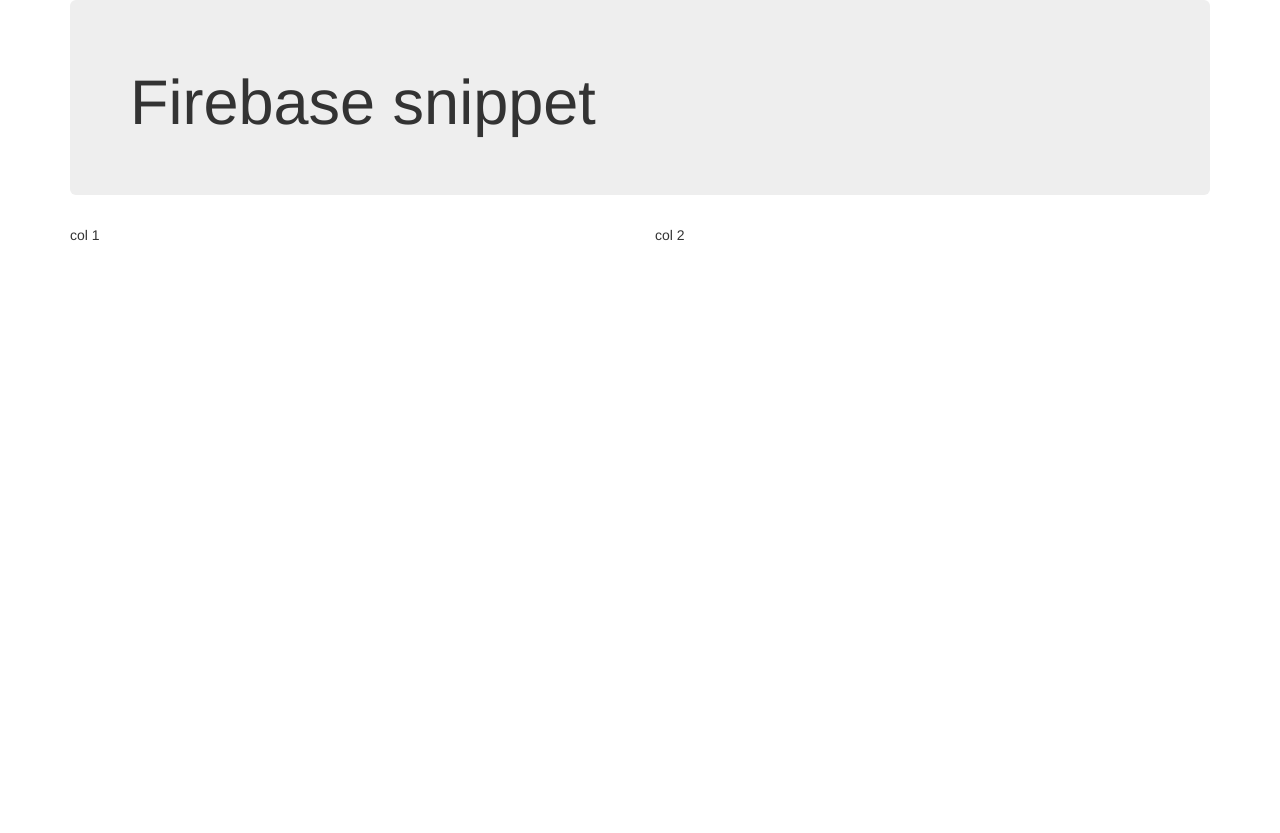
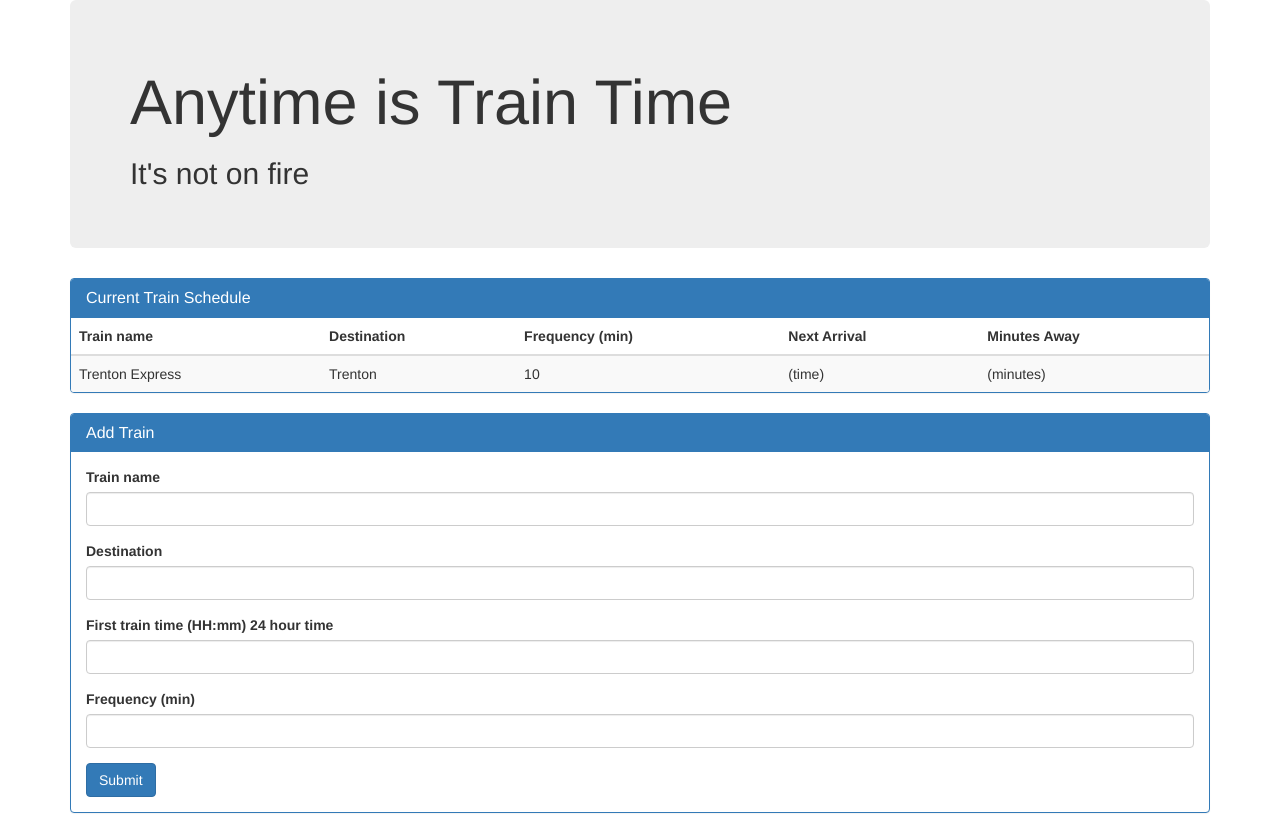
Before and after one commit to cslin82/Train-Scheduler, a plain HTML site: page index.html in a window 1280 px wide. Before the commit the page ends 800 px from the top, so only its background shows below. Drawn offline with nearby package versions, Linux system fonts and the light colour scheme.

Commit message:
Add html panel, table, form

```diff
--- a/index.html
+++ b/index.html
@@ -11,12 +11,70 @@
 <body>
     <div class="container">
         <div class="jumbotron">
-            <h1>Firebase snippet</h1>
+            <h1>Anytime is Train Time</h1>
+            <h2>It's not on fire</h2>
         </div>
-        <div class="row">
-            <div class="col-md-6">col 1</div>
-            <div class="col-md-6">col 2</div>
+        <div class="panel panel-primary">
+            <div class="panel-heading"><h2 class="panel-title">
+                Current Train Schedule
+            </h2></div>
+            <table class="table table-striped">
+                <thead>
+                    <tr>
+                        <th>Train name</th>
+                        <th>Destination</th>
+                        <th>Frequency (min)</th>
+                        <th>Next Arrival</th>
+                        <th>Minutes Away</th>
+                    </tr>
+                </thead>
+                <tbody id="trains-output">
+                    <tr>
+                        <td>Trenton Express</td>
+                        <td>Trenton</td>
+                        <td>10</td>
+                        <td>(time)</td>
+                        <td>(minutes)</td>
+                    </tr>
+
+
+
+                </tbody>
+
+            </table>
         </div>
+
+
+        <div class="panel panel-primary">
+            <div class="panel-heading">
+                <h2 class="panel-title">Add Train</h2>
+            </div>
+            <div class="panel-body">
+                <form action="">
+                    <div class="form-group">
+                        <label for="input-train-name">Train name</label>
+                        <input type="text" name="input-train-name" id="input-train-name" class="form-control">
+                    </div>
+                    <div class="form-group">
+                        <label for="input-destination">Destination</label>
+                        <input type="text" name="input-destination" id="input-destination" class="form-control">
+                    </div>
+                    <div class="form-group">
+                        <label for="input-first-time">First train time (HH:mm) 24 hour time</label>
+                        <input type="text" name="input-first-time" id="input-first-time" class="form-control">
+                    </div>
+                    <div class="form-group">
+                        <label for="input-frequency">Frequency (min)</label>
+                        <input type="number" name="input-frequency" id="input-frequency" class="form-control">
+                    </div>
+                    <button class="btn btn-primary" id="btn-submit">Submit</button>
+
+
+                </form>
+            </div>
+
+        </div>
+
     </div>
 
     <script src="https://www.gstatic.com/firebasejs/4.12.1/firebase.js"></script>
```
